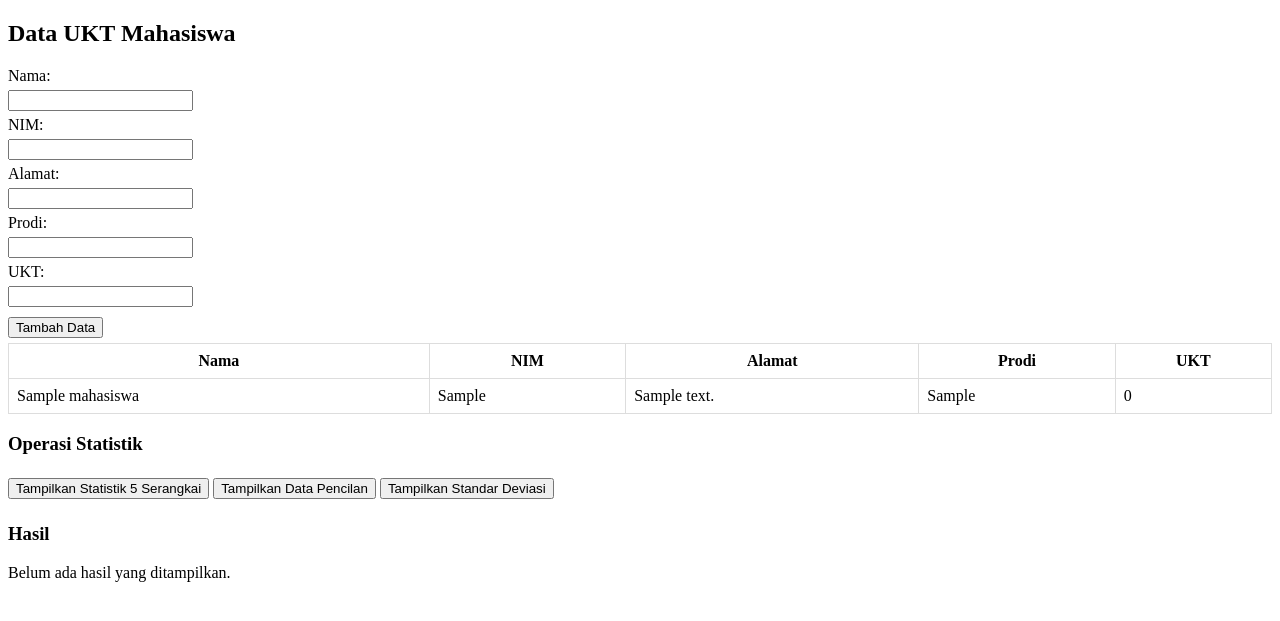
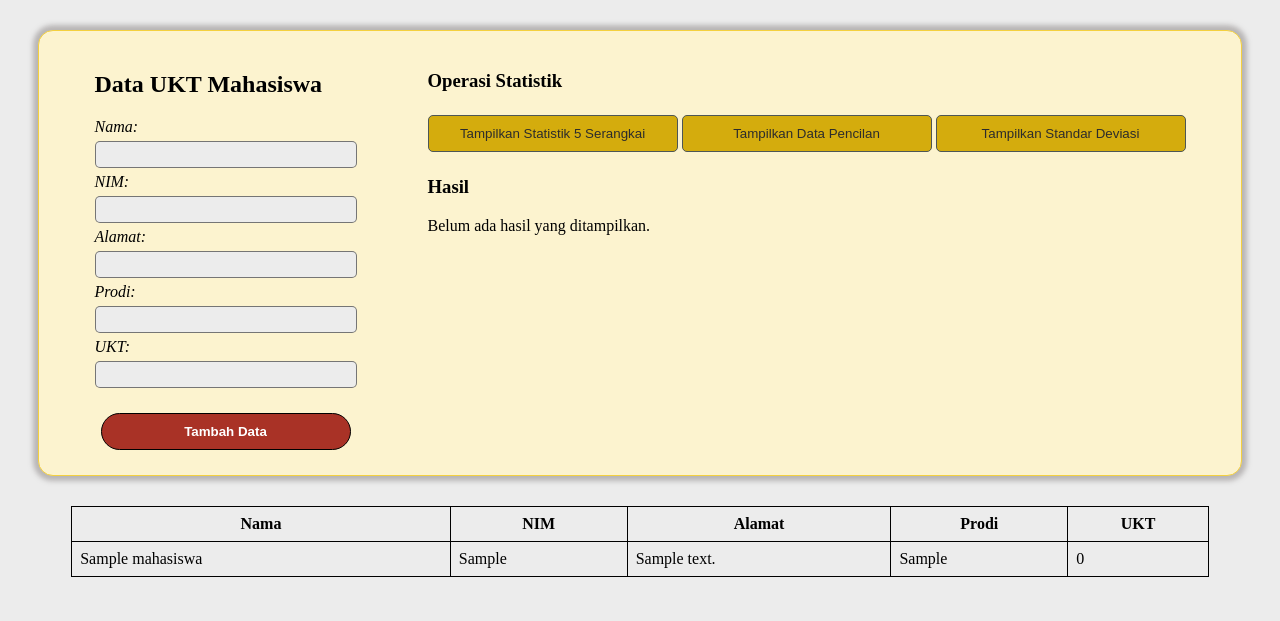
Before and after one commit to Dardeka/UAS_BasisData, a PHP site: page / in a window 1280 px wide. Shown: the top 621 px of the page. Run offline with PHP 8.4, Linux system fonts and the light colour scheme; tables that the repository leaves empty or names only in its code hold one stand-in row (values such as "Sample post").

Commit message:
Added styles to the web

```diff
--- a/index.php
+++ b/index.php
@@ -103,31 +103,12 @@ if (isset($_POST['action'])) {
 
 <head>
     <title>Data UKT Mahasiswa</title>
-    <style>
-    table {
-        border-collapse: collapse;
-        width: 100%;
-    }
-
-    td,
-    th {
-        border: 1px solid #ddd;
-        padding: 8px;
-    }
-
-    tr:nth-child(even) {
-        background-color: #f2f2f2;
-    }
-
-    button,
-    input {
-        margin: 5px 0;
-    }
-    </style>
+    <link rel="stylesheet" href="style.css">
 </head>
 
 <body>
-
+    <div class="inputResult">
+        <div class="forms">
             <h2>Data UKT Mahasiswa</h2>
             <form method="POST">
                 <label>Nama:</label><br>
@@ -140,8 +121,30 @@ if (isset($_POST['action'])) {
                 <input type="text" name="prodi" required><br>
                 <label>UKT:</label><br>
                 <input type="number" name="ukt" step="0.01" required><br>
-        <button type="submit">Tambah Data</button>
+                <button type="submit" class="addData">Tambah Data</button>
             </form>
+        </div>
+        <div class="result">
+            <h3>Operasi Statistik</h3>
+            <form method="POST" class="operator">
+                <button type="submit" name="action" value="statistics">Tampilkan Statistik 5 Serangkai</button>
+                <button type="submit" name="action" value="outliers">Tampilkan Data Pencilan</button>
+                <button type="submit" name="action" value="stdDev">Tampilkan Standar Deviasi</button>
+            </form>
+
+            <h3>Hasil</h3>
+            <?php if ($statisticsResult !== null): ?>
+            <?php foreach ($statisticsResult as $key => $value): ?>
+            <p><strong><?= htmlspecialchars($key) ?>:</strong>
+                <?= htmlspecialchars(is_array($value) ? implode(', ', $value) : $value) ?></p>
+            <?php endforeach; ?>
+            <?php else: ?>
+            <p>Belum ada hasil yang ditampilkan.</p>
+            <?php endif; ?>
+        </div>
+    </div>
+
+
 
     <table>
         <thead>
@@ -167,24 +170,6 @@ if (isset($_POST['action'])) {
             <?php endwhile; ?>
         </tbody>
     </table>
-
-    <h3>Operasi Statistik</h3>
-    <form method="POST">
-        <button type="submit" name="action" value="statistics">Tampilkan Statistik 5 Serangkai</button>
-        <button type="submit" name="action" value="outliers">Tampilkan Data Pencilan</button>
-        <button type="submit" name="action" value="stdDev">Tampilkan Standar Deviasi</button>
-    </form>
-
-    <h3>Hasil</h3>
-    <?php if ($statisticsResult !== null): ?>
-    <?php foreach ($statisticsResult as $key => $value): ?>
-    <p><strong><?= htmlspecialchars($key) ?>:</strong>
-        <?= htmlspecialchars(is_array($value) ? implode(', ', $value) : $value) ?></p>
-    <?php endforeach; ?>
-    <?php else: ?>
-    <p>Belum ada hasil yang ditampilkan.</p>
-    <?php endif; ?>
-
 </body>
 
 </html>
--- /dev/null
+++ b/style.css
@@ -0,0 +1,89 @@
+*{
+    background-color: #ECECEC;
+}
+
+.inputResult{
+    display: flex;
+    flex-direction: row;
+    justify-content: space-around;
+    padding: 20px;
+    margin: 30px;
+    border: 1px solid #F4D03F;
+    border-radius: 15px;
+    background-color: #FCF3CF;
+    box-shadow: 0px 0px 5px 5px rgba(133, 128, 128, 0.5);
+}
+
+.forms, .result, h2, h3, form, label, p {
+    background-color: #FCF3CF;
+}
+
+label{
+    font-style: italic;
+}
+
+input{
+    padding: 5px;
+    border-radius: 5px;
+    /* outline: none; */
+    border: 1px solid rgba(0, 0, 0,0.5);
+}
+
+.forms button{
+    display: flex;
+    flex-direction: column;
+    align-items: center;
+    margin-top: 20px;
+    margin-right: auto;
+    margin-left: auto;
+    border: 1px solid black;
+    border-radius: 30px;
+    background-color: #A93226;
+    color: white;
+    font-weight: 600;
+    cursor: pointer;
+}
+
+.forms button:hover{
+    background-color: #922B21;
+}
+
+.addData{
+    padding: 10px;
+}
+
+.operator button{
+    padding: 10px 20px;
+    border: 1px solid #4D5656;
+    border-radius: 5px;
+    background-color: #D4AC0D;
+    color: #2C2C2C;
+    cursor: pointer;
+}
+
+.operator button:hover{
+    background-color: #F4D03F;
+}
+
+table {
+    border-collapse: collapse;
+    width: 90%;
+    margin-right: auto;
+    margin-left: auto;
+}
+
+td,
+th {
+    border: 1px solid #000;
+    padding: 8px;
+}
+
+tr:nth-child(even) {
+    background-color: #f2f2f2;
+}
+
+button,
+input {
+    margin: 5px 0;
+    width: 250px;
+}
```
Lines whose indentation alone changed are shown as unchanged.
